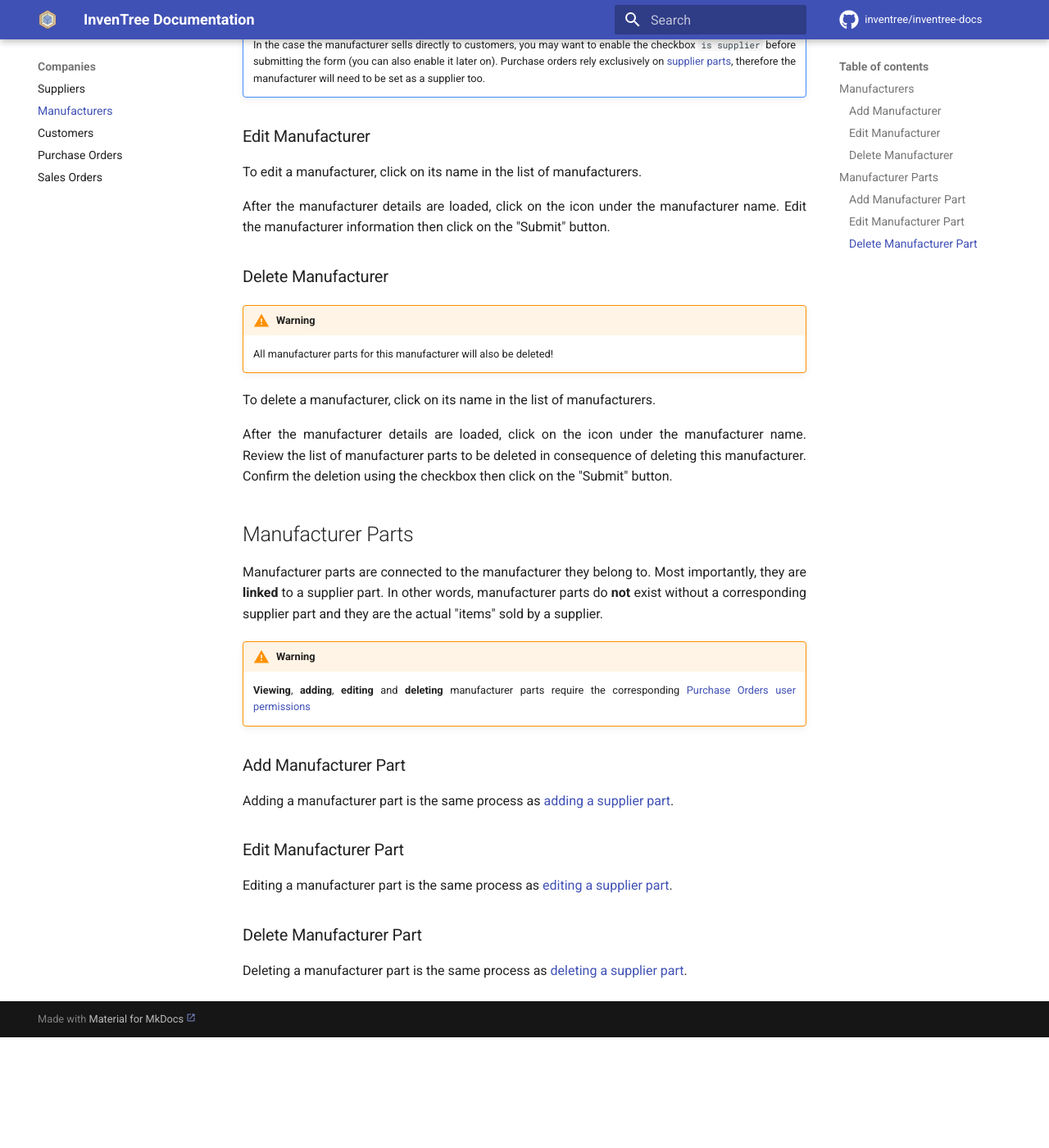
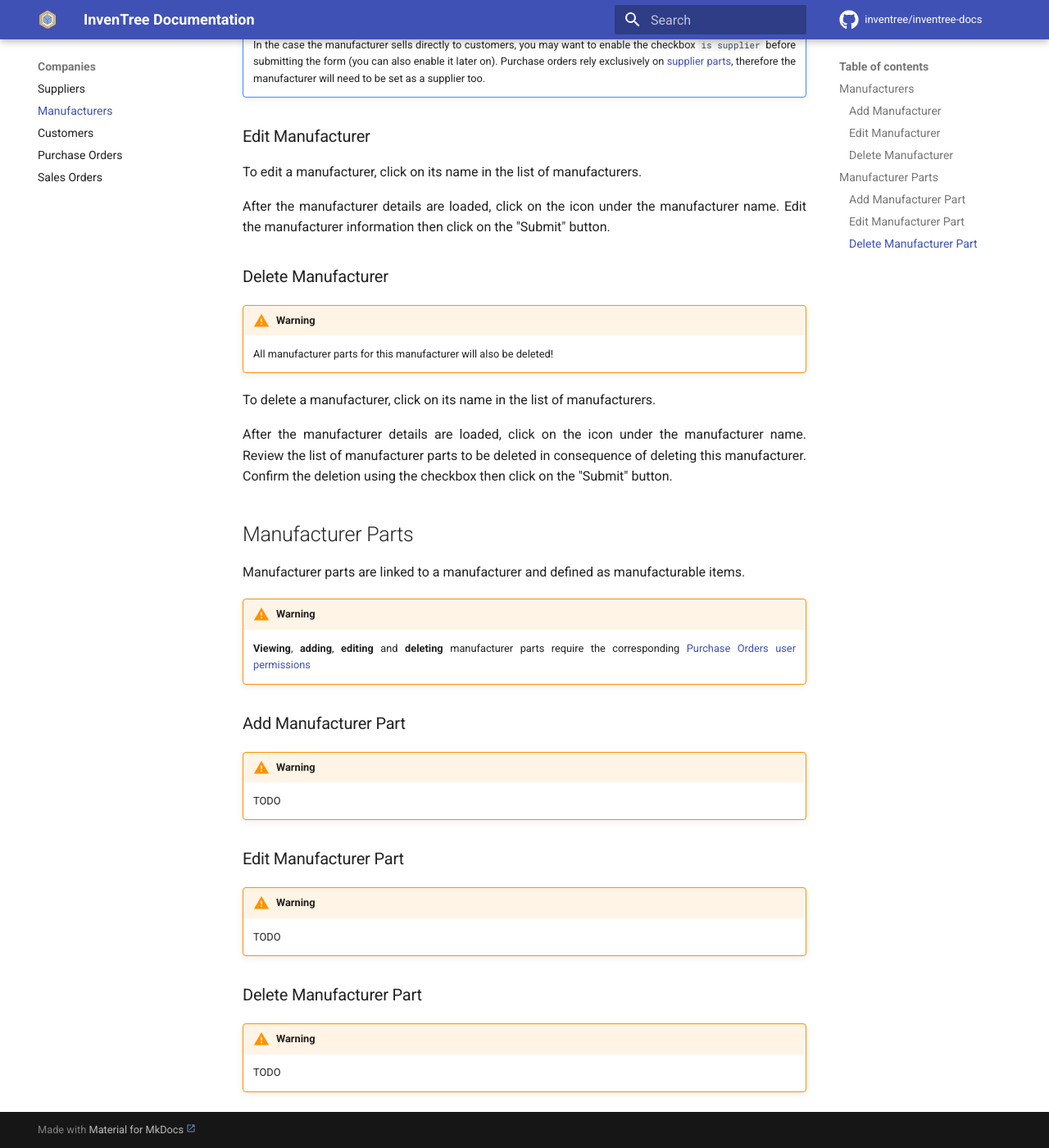
Before and after one commit to inventree/inventree-docs, an MkDocs documentation site: the page built from docs/companies/manufacturer.md, in a window 1280 px wide and 1400 px high, scrolled down 574 px. Shown: the whole window at 82% size. Built offline with MkDocs 1.6.1 and Material for MkDocs 9.7.7, drawn with Linux system fonts in a browser that asks for light colours; a script that is not in the unit is left out; comment, search, counter and statistics services are not loaded; before the commit the page ends 1839 px from its top, so only the background shows below that.

Commit message:
Started doc for manufacturer parts

```diff
--- a/docs/companies/manufacturer.md
+++ b/docs/companies/manufacturer.md
@@ -35,19 +35,22 @@ After the manufacturer details are loaded, click on the <span class='fas fa-tras
 
 ## Manufacturer Parts
 
-Manufacturer parts are connected to the manufacturer they belong to. Most importantly, they are **linked** to a supplier part. In other words, manufacturer parts do **not** exist without a corresponding supplier part and they are the actual "items" sold by a supplier.
+Manufacturer parts are linked to a manufacturer and defined as manufacturable items.
 
 !!! warning
 	**Viewing**, **adding**, **editing** and **deleting** manufacturer parts require the corresponding [Purchase Orders user permissions](../../admin/permissions)
 
 ### Add Manufacturer Part
 
-Adding a manufacturer part is the same process as [adding a supplier part](../supplier#add-supplier-part).
+!!! warning
+	TODO
 
 ### Edit Manufacturer Part
 
-Editing a manufacturer part is the same process as [editing a supplier part](../supplier#edit-supplier-part).
+!!! warning
+	TODO
 
 ### Delete Manufacturer Part
 
-Deleting a manufacturer part is the same process as [deleting a supplier part](../supplier#delete-supplier-part).
+!!! warning
+	TODO
```
Also changed, not shown: docs/releases/0.1.8.md (+9 -0 lines).
